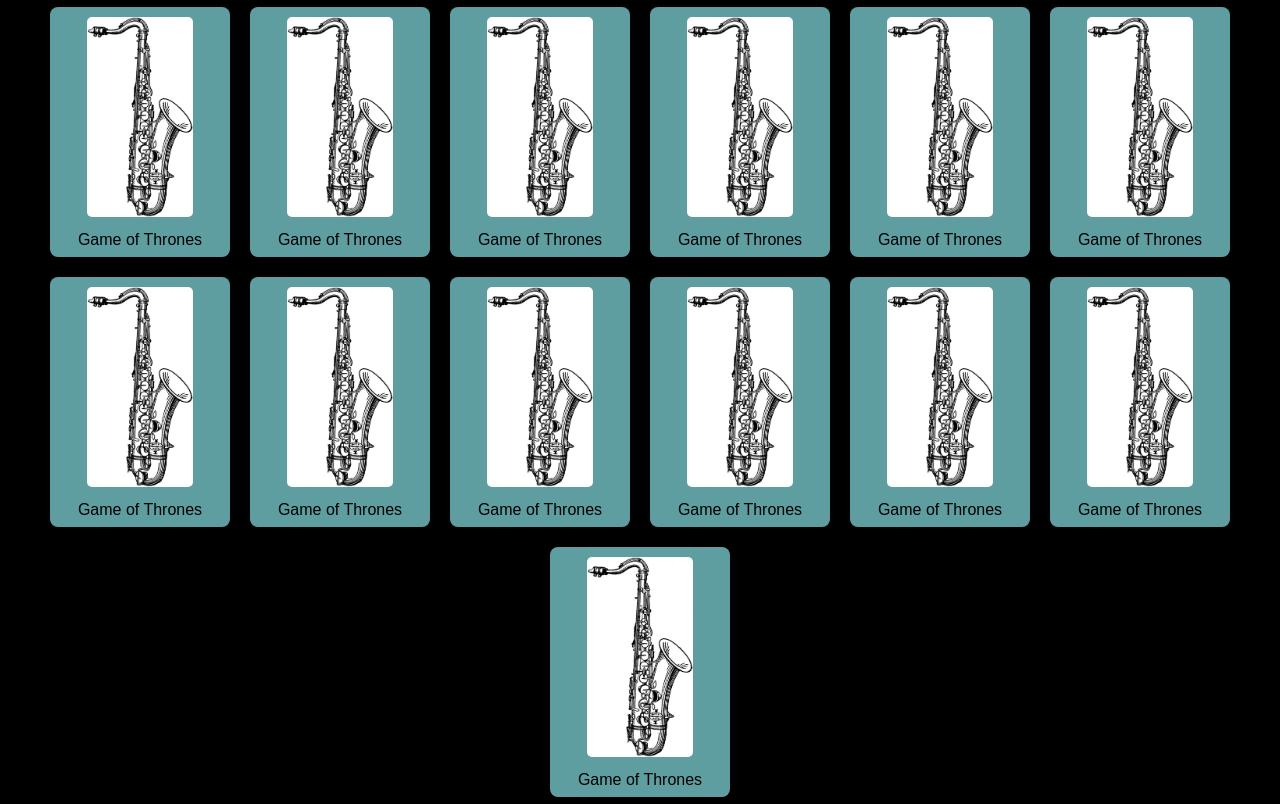
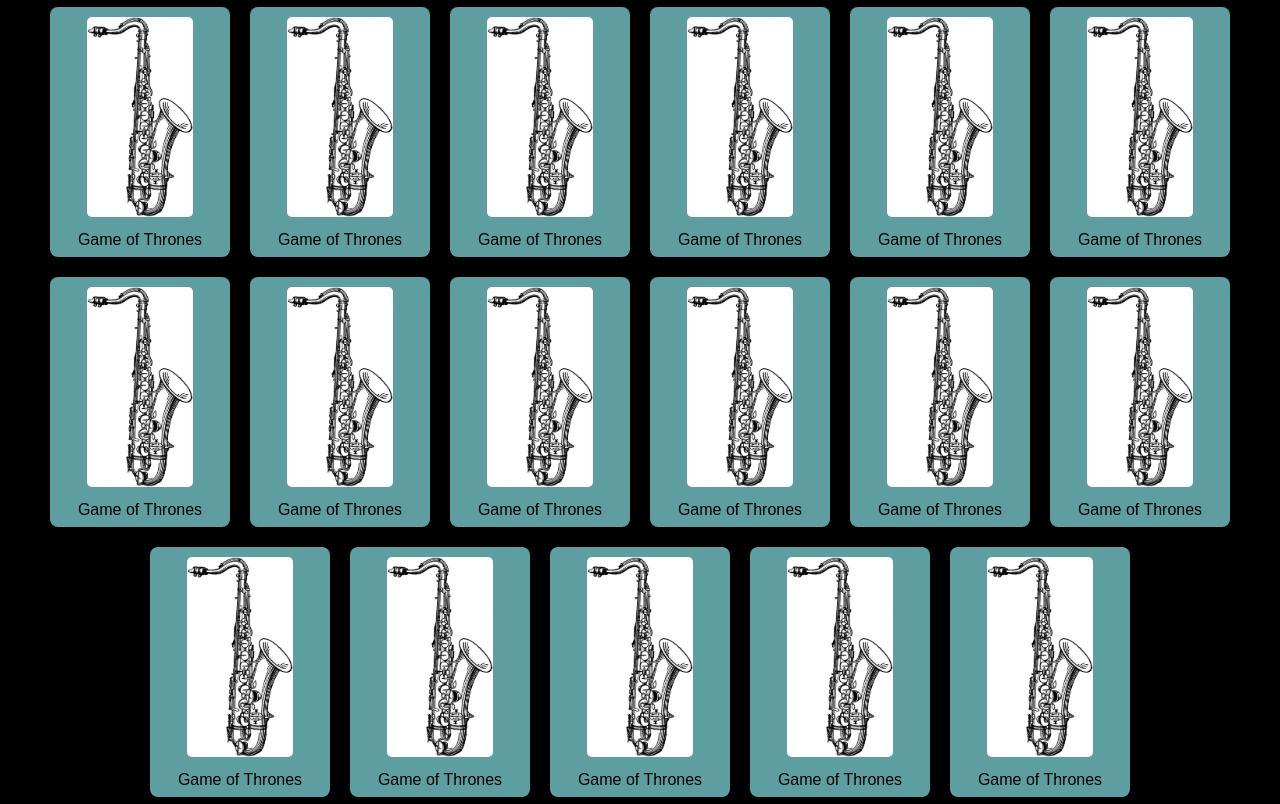
Before and after one commit to Tav1hh/Sax-Club, a plain HTML site: page index.html in a window 1280 px wide. Shown: the part 88-892 px from the top of the page. Drawn offline with Linux system fonts and the light colour scheme.

Commit message:
Atualizar o index.html

```diff
--- a/index.html
+++ b/index.html
@@ -79,6 +79,22 @@
             <img src="imagens/Saxophone.jpg" alt="">
             <p>Game of Thrones</p>
         </div>
+        <div>
+            <img src="imagens/Saxophone.jpg" alt="">
+            <p>Game of Thrones</p>
+        </div>
+        <div>
+            <img src="imagens/Saxophone.jpg" alt="">
+            <p>Game of Thrones</p>
+        </div>
+        <div>
+            <img src="imagens/Saxophone.jpg" alt="">
+            <p>Game of Thrones</p>
+        </div>
+        <div>
+            <img src="imagens/Saxophone.jpg" alt="">
+            <p>Game of Thrones</p>
+        </div>
     </main>
     <footer>
         <div>
```
